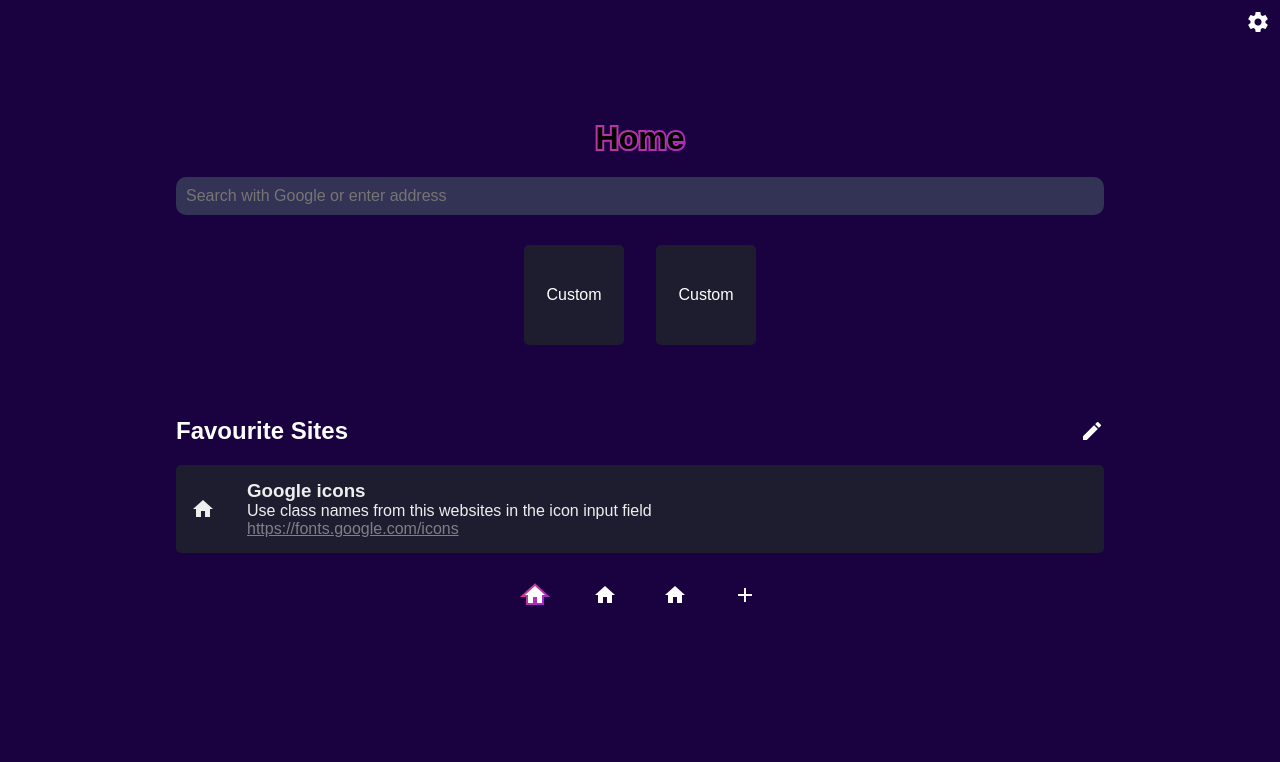
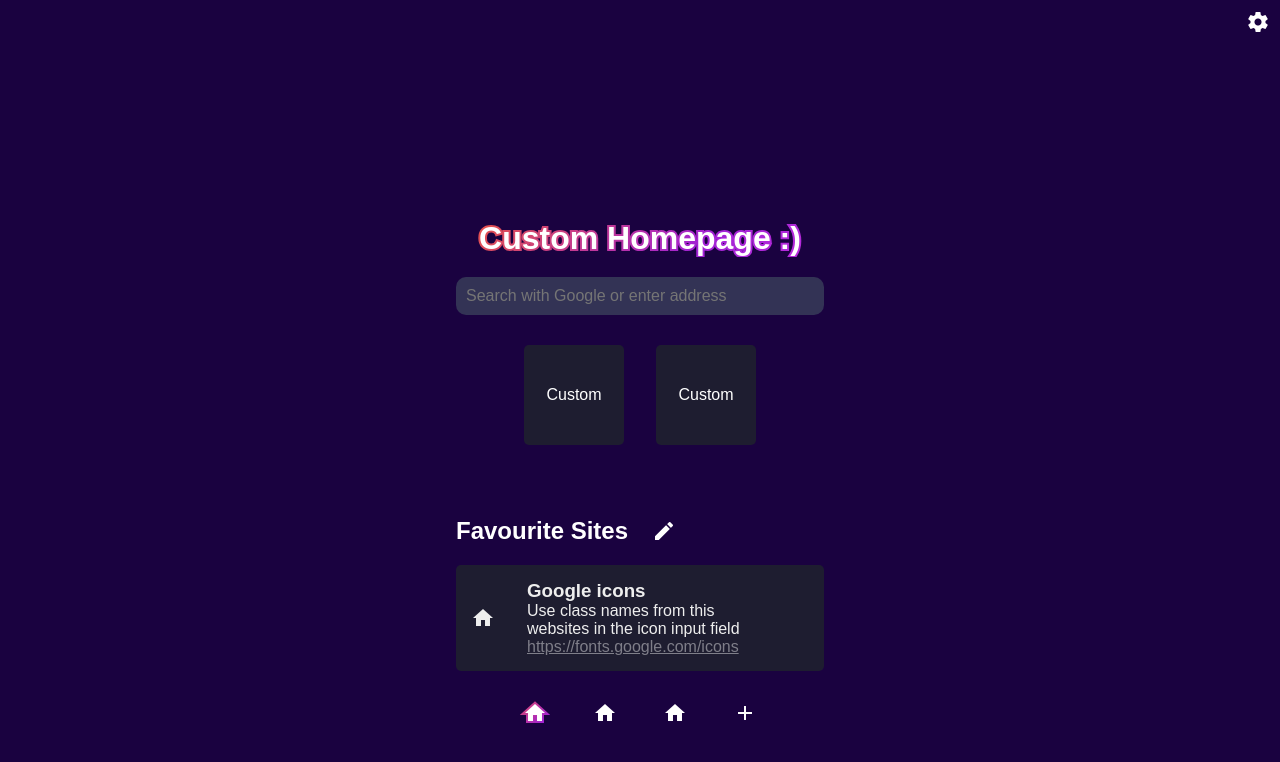
Before and after one commit to nai4205/dots, a browser extension: page firefoxExtension/firefoxHome/index.html in a window 1280 px wide. Drawn offline with Linux system fonts and the light colour scheme.

Commit message:
Mostly finished

```diff
--- a/firefoxExtension/firefoxHome/index.html
+++ b/firefoxExtension/firefoxHome/index.html
@@ -11,7 +11,7 @@
         <div id ="top">
             <button id="settings-button" class="material-icons">settings</button>
             <header>
-                <h1>Home</h1>
+                <h1>Custom Homepage :)</h1>
                 <form action="https://www.google.com/search" method="get">
                     <input type="text" name="q" class="search-bar" placeholder="Search with Google or enter address">
                 </form>
--- a/firefoxExtension/firefoxHome/styles.css
+++ b/firefoxExtension/firefoxHome/styles.css
@@ -1,7 +1,7 @@
 :root {
     /* Customizable Variables */
     --bg-color: #1A0240;
-    --header-color: #000000;
+    --header-color: #ffffff;
     --header-gradient: linear-gradient(-45deg, #d536e4, #d536e4, #a223d5, #ec573d);
     --text-color: #ffffff;
     --url-color: #ffffff6e;
@@ -39,7 +39,8 @@ body {
 }
 
 #container {
-    width: 90%;
+    width: 40%;
+    align-self: center;
     height: auto;
     text-align: center;
     padding: 1em;
@@ -193,11 +194,11 @@ header h1 {
 
 #favourite-sites-header {
     display: flex;
-    justify-content: space-between;
     margin-bottom: 20px;
 }
 
 #edit-button {
+    margin-left: 1em;
     background: none;
     border: none;
     color: var(--text-color);
```
Also changed, not shown: firefoxExtension/firefoxHome/script.js (line endings or trailing spaces).
